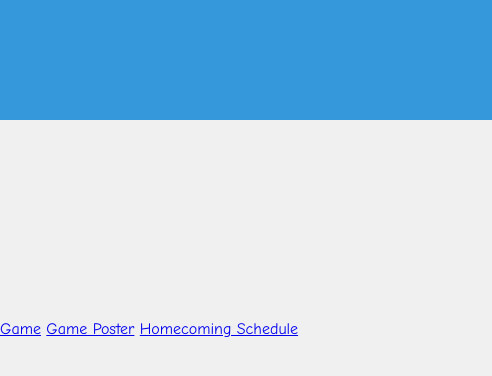
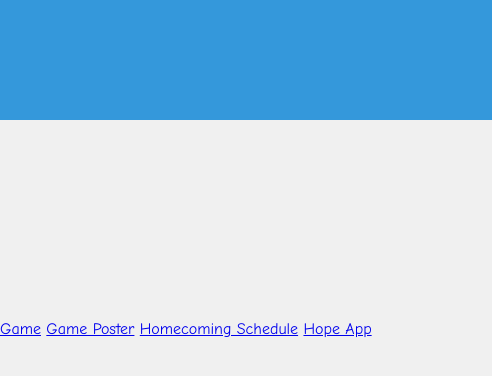
Before and after one commit to Penny1573/penny, a plain HTML site: page index.html in a window 1280 px wide. Shown: the full height of the page, 0-492 px from the left. Drawn offline with Linux system fonts and the light colour scheme.

Commit message:
Update index.html

```diff
--- a/index.html
+++ b/index.html
@@ -35,5 +35,6 @@
     <a href="https://studio.code.org/projects/gamelab/4gAVXhQuZTDWkOs1iRQHhoKUgKvEFb28f_wFrYQcbyU" target=_blank>Game</a>
     <a href="https://studio.code.org/projects/gamelab/4gAVXhQuZTDWkOs1iRQHhoKUgKvEFb28f_wFrYQcbyU" target=_blank>Game Poster</a>
     <a href="https://hopeschool.sharepoint.com/sites/StudentLeadershipTeam/Shared%20Documents/Forms/AllItems.aspx?id=%2Fsites%2FStudentLeadershipTeam%2FShared%20Documents%2FHomecoming%2FHomecoming%20%2D%20Jan%2E%202024%2FHomecoming%20Week%20Schedule%203%2Epdf&parent=%2Fsites%2FStudentLeadershipTeam%2FShared%20Documents%2FHomecoming%2FHomecoming%20%2D%20Jan%2E%202024&p=true&ga=1" target=_blank">Homecoming Schedule</a>
+    <a href="https://studio.code.org/projects/applab/5soQidgB3V_UZ9KJAE2GekRtnePKL-BdqWIcdFCd774" target=_blank">Hope App</a>
 </body>
 </html>
```
